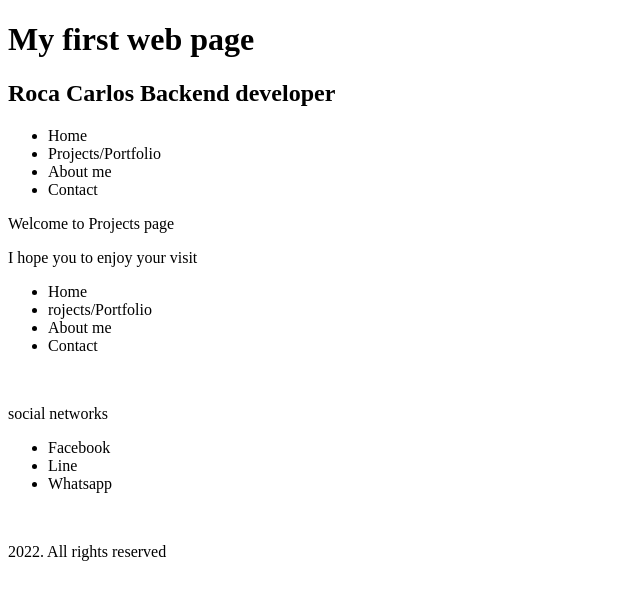
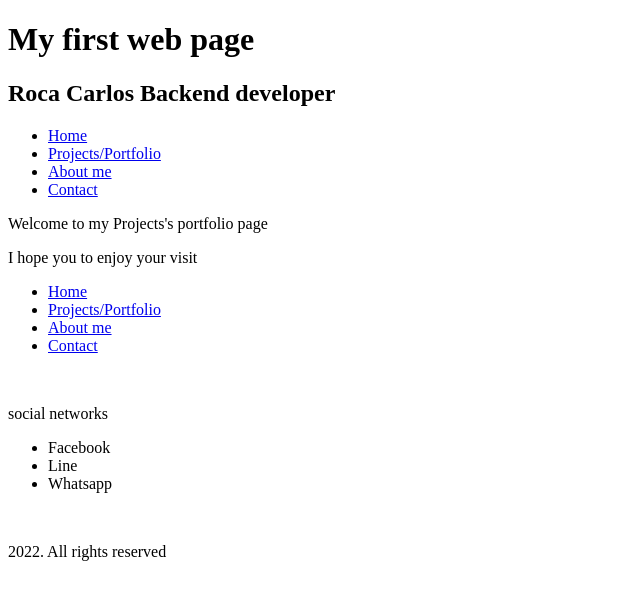
Before and after one commit to Rnewix/My-blog, a Django app: page /my_projects/ in a window 1280 px wide. Shown: the top 595 px of the page, without its empty margins (0-640 px from the left). Run offline with Django 4.2, Linux system fonts and the light colour scheme.

Commit message:
Making links in footer and nav bar

```diff
--- a/My_blog/about_us/urls.py
+++ b/My_blog/about_us/urls.py
@@ -1,5 +1,8 @@
 from django.urls import path
 from . import views
+
+
+app_name= 'about_us'
 
 urlpatterns = [
     path('', views.about_us, name='about_us')
--- a/My_blog/contact/urls.py
+++ b/My_blog/contact/urls.py
@@ -1,6 +1,7 @@
 from django.urls import path
 from . import views
 
+app_name = 'contact'
 urlpatterns = [
     path('', views.contact, name='contact')
 ]
--- a/My_blog/index/templates/index/footer.html
+++ b/My_blog/index/templates/index/footer.html
@@ -3,10 +3,10 @@
 
     <body>
         <ul>
-            <li>Home</li>
-            <li>rojects/Portfolio</li>
-            <li>About me</li>
-            <li>Contact</li>
+            <li><a href= "{% url 'index:home' %}" >Home</a></li>
+            <li><a href= "{% url 'my_projects:my_projects' %}">Projects/Portfolio</a></li>
+            <li><a href= "{% url 'about_us:about_us' %}">About me</a></li>
+            <li><a href= "{% url 'contact:contact' %}">Contact</a></li>
         </ul>
         <br>
         <p>social networks</p>
--- a/My_blog/index/templates/index/navigation_bar.html
+++ b/My_blog/index/templates/index/navigation_bar.html
@@ -3,10 +3,10 @@
 
     <body>
         <ul>
-            <li>Home</li>
-            <li>Projects/Portfolio</li>
-            <li>About me</li>
-            <li>Contact</li>
+            <li><a href= "{% url 'index:home' %}" >Home</a></li>
+            <li><a href= "{% url 'my_projects:my_projects' %}">Projects/Portfolio</a></li>
+            <li><a href= "{% url 'about_us:about_us' %}">About me</a></li>
+            <li><a href= "{% url 'contact:contact' %}">Contact</a></li>
         </ul>
 
     </body>
--- a/My_blog/index/urls.py
+++ b/My_blog/index/urls.py
@@ -1,5 +1,9 @@
 from django.urls import path
 from . import views
+
+
+app_name= 'index'
+
 
 urlpatterns = [
     path('', views.index, name='home')
--- a/My_blog/my_projects/templates/my_projects/my_projects.html
+++ b/My_blog/my_projects/templates/my_projects/my_projects.html
@@ -1,12 +1,12 @@
 {% extends "index/base.html" %}
 
 
-{% block title %} My projects {% endblock %}
+{% block title %} Portfolio {% endblock %}
 
 
 {% block content %}
 
-<p>Welcome to Projects page</p>
+<p>Welcome to my Projects's portfolio page</p>
 <p>I hope you to enjoy your visit</p>
 
 {% endblock %}
--- a/My_blog/my_projects/urls.py
+++ b/My_blog/my_projects/urls.py
@@ -1,5 +1,7 @@
 from django.urls import path
 from . import views
+
+app_name= 'my_projects'
 
 urlpatterns = [
     path('', views.my_projects, name='my_projects')
```
